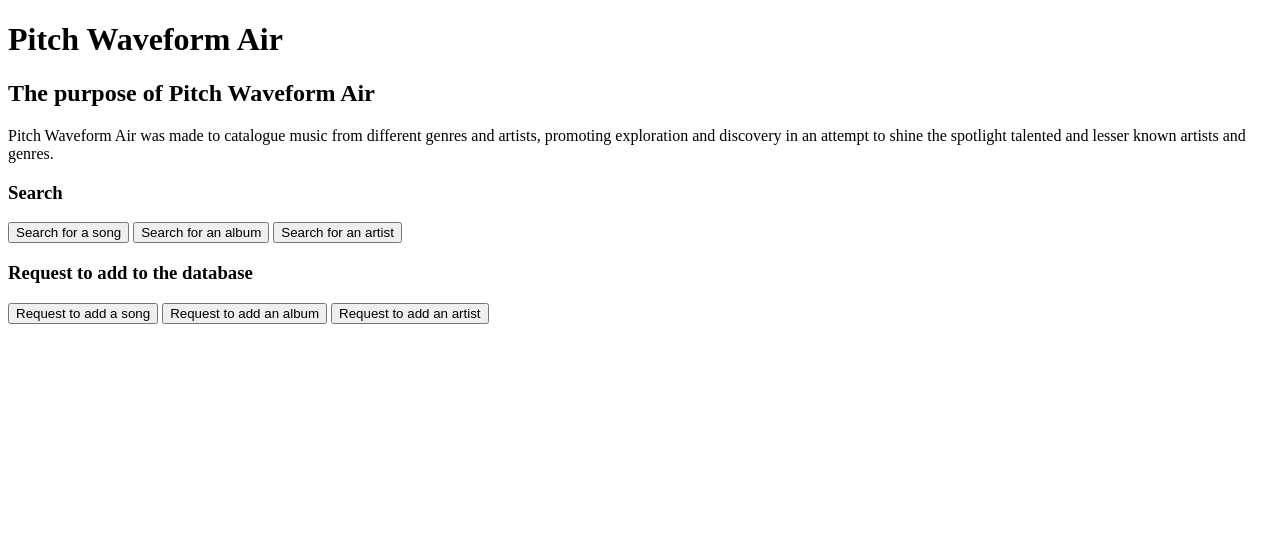
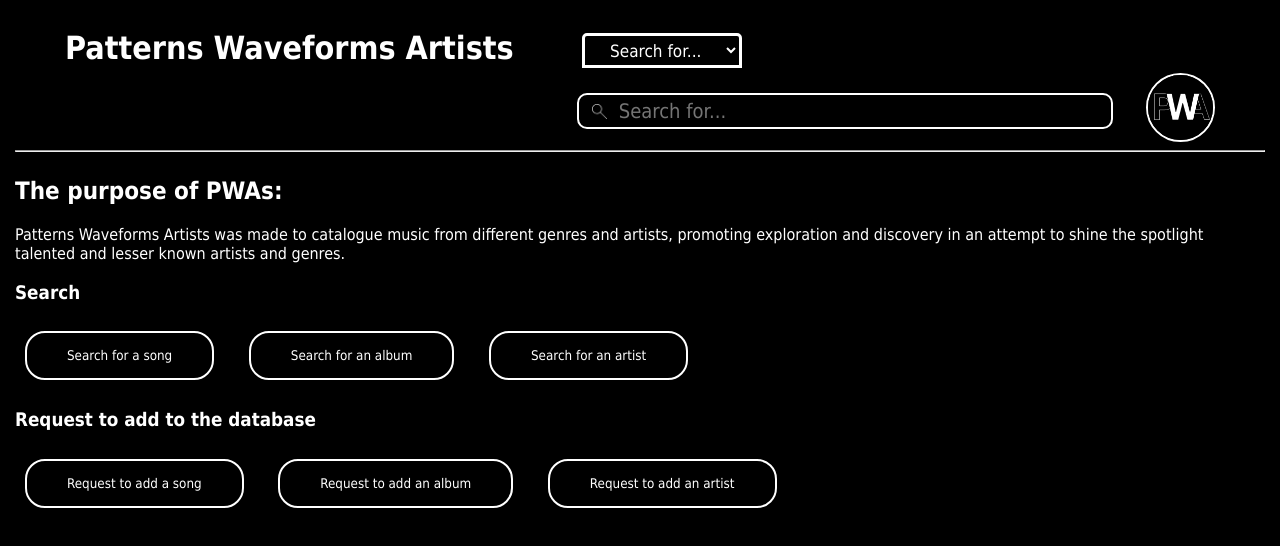
Before and after one commit to tsioubiou/YR-12-PWA-ASSIGNMENT, a website: page myPWA/public/index.html in a window 1280 px wide. Drawn offline with Linux system fonts and the light colour scheme.

Commit message:
Homepage done. Holy shoot this crazyness might actually work.

```diff
--- a/myPWA/index.js
+++ b/myPWA/index.js
@@ -2,7 +2,7 @@ const express = require("express");
 const path = require("path");
 const app = express();
 
-app.use(express.static(path.join(__dirname, "/public")));
+app.use(express.static(path.join(__dirname, "public")));
 
 app.get("/", function (req, res) {
     res.sendFile(path.join(__dirname, "public/index.html"));
--- /dev/null
+++ b/myPWA/public/css/style.css
@@ -0,0 +1,79 @@
+* {
+    background-color: #000000;
+    color: #ffffff;
+    font-family: 'Tahoma', sans-serif;
+    margin-left: 5px;
+    margin-right: 5px;
+}
+
+button {
+    border: 2px solid white;
+    border-radius: 20px;
+    padding-top: 15px;
+    padding-bottom: 15px;
+    padding-left: 40px;
+    padding-right: 40px;
+    margin-right: 15px;
+    margin-left: 15px;
+    margin-top: 10px;
+    margin-bottom: 10px;
+}
+
+button:hover {
+    background-color: #FFFFFF;
+    color: #000000;
+}
+
+hr {
+    margin-bottom: 25px;
+}
+
+.nav {
+    overflow: hidden;
+}
+
+.nav h1 {
+    float: left;
+    margin-left: 50px;
+}
+
+.nav form {
+    float: left;
+    margin-top: 25px;
+    margin-left: 58px;
+}
+
+.nav select {
+    height: 35px;
+    width: 160px;
+    border: 3px solid #FFFFFF;
+    border-radius: 5px 5px 0px 0px;
+    text-align: center;
+    font-size: 17px;
+}
+
+.nav .searchField {
+    float: left;
+    border: 2px solid #FFFFFF;
+    border-radius: 10px;
+    font-size: 20px;
+    margin-top: 25px;
+    margin-left: 58px;
+    padding-left: 40px;
+    height: 30px;
+    width: 490px;
+    background-image: url("../images/magnifyingGlass.png");
+    background-repeat: no-repeat;
+    background-size: contain;
+    background-size: 15px 15px;
+    background-position-x: 13px;
+    background-position-y: 8.5px;
+}
+
+.nav .logoImg {
+    float: right;
+    border: 2px solid #FFFFFF;
+    border-radius: 100px;
+    margin-top: 5px;
+    margin-right: 50px;
+}
--- a/myPWA/public/index.html
+++ b/myPWA/public/index.html
@@ -1,21 +1,39 @@
 <!DOCTYPE html>
-<html>
+<html lang = "en">
   <head>
-    <meta charset="UTF-8"/>
-    <meta name="viewport" content="width=device-width, initial-scale=1.0"/>
-    <meta http-equiv="Content-Security-Policy" content="script-src 'self';">
+    <meta charset = "UTF-8"/>
+    <meta name = "viewport" content = "width=device-width, initial-scale=1.0"/>
+    <meta http-equiv = "Content-Security-Policy" content = "script-src 'self';"/>
 
-    <script src="js/app.js"></script>
-    <link rel="stylesheet" href="css/style.css">
-    <link rel="manifest" href="/manifest.json">
+    <link rel = "stylesheet" href = "css/style.css">
+    <link rel = "manifest" href = "manifest.json" crossorigin = "use-credentials">
+    <link rel = "icon" type = "image/png" href = "images/pwaLogoImage.png">
 
-    <title>Pitch Waveform Air</title>
-  </head>
+    <title>Patterns Waveforms Artists</title>
+      </head>
 
   <body>
-    <h1>Pitch Waveform Air</h1>
-    <h2>The purpose of Pitch Waveform Air</h2>
-    <p>Pitch Waveform Air was made to catalogue music from different genres and artists, promoting exploration and
+    <div class = "nav">
+      <h1>Patterns Waveforms Artists</h1>
+
+      <form id = "searchForm">
+        <select id = "searchDropdown">
+          <option selected disabled hidden value = "Default">Search for...</option>
+          <option value = "Singles">Singles</option>
+          <option value = "Albums">Albums</option>
+          <option value = "Artists">Artists</option>
+        </select>
+      </form>
+
+      <input class = "searchField" type = "text" id = "searchbar" placeholder = "Search for...">
+
+      <img class = "logoImg" src = "images/pwaLogoImage.png" alt = "[PWA Logo]" width = "65" height = "65">
+    </div>
+
+    <hr>
+
+    <h2>The purpose of PWAs:</h2>
+    <p>Patterns Waveforms Artists was made to catalogue music from different genres and artists, promoting exploration and
     discovery in an attempt to shine the spotlight talented and lesser known artists and genres.</p>
 
     <h3>Search</h3>
@@ -28,4 +46,7 @@
     <button id="albumRequestBtn">Request to add an album</button>
     <button id="artistRequestBtn">Request to add an artist</button>
   </body>
+
+  <script src = "js/app.js"></script>
+
 </html>
--- /dev/null
+++ b/myPWA/public/js/app.js
@@ -0,0 +1,20 @@
+// Initiates serviceworker.
+if ('serviceWorker' in navigator) {
+    window.addEventListener('load', () => {
+        navigator.serviceWorker.register('serviceWorker.js').then(console.log('serviceWorker has been served for work.'))
+        .catch((error) => {
+            console.log(error)
+        });
+    });
+}
+
+//Here starts the code for website.
+var searchType;
+
+document.getElementById("searchDropdown").addEventListener("change", changeSearchType);
+
+function changeSearchType() {
+    searchType = document.getElementById("searchDropdown").value;
+    console.log("Search type changed to: " + searchType);
+    document.getElementById("searchbar").placeholder = "Search for " + searchType;
+}
```
Also changed, not shown: myPWA/public/html/artistPage.html (added, +20 -0 lines), myPWA/public/serviceWorker.js (+27 -22 lines), myPWA/public/icons/pwaLogo128px.png (added), myPWA/public/icons/pwaLogo192px.png (added), myPWA/public/icons/pwaLogo384px.png (added), myPWA/public/icons/pwaLogo512px.png (added), myPWA/public/images/magnifyingGlass.png (added), myPWA/public/images/pwaLogoImage.png (added), myPWA/public/manifest.json.
